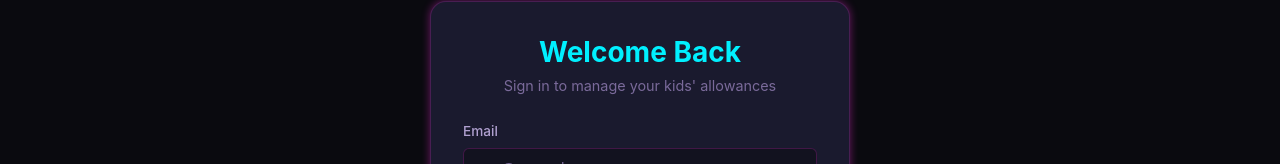
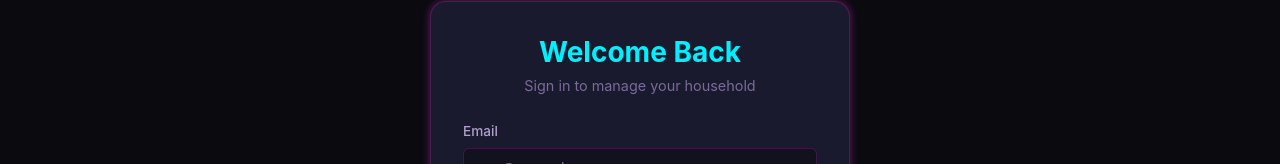
Before and after one commit to trickypig/HouseRules, a React (Vite) app in the folder frontend/: page /login in a window 1280 px wide. Shown: the part 124-288 px from the top of the page. Built offline with nearby package versions, Linux system fonts and the light colour scheme.

Commit message:
Wording changes

```diff
--- a/frontend/src/pages/LoginPage.tsx
+++ b/frontend/src/pages/LoginPage.tsx
@@ -28,7 +28,7 @@ export default function LoginPage() {
     <div className="auth-page">
       <div className="auth-card">
         <h1>Welcome Back</h1>
-        <p className="auth-subtitle">Sign in to manage your kids' allowances</p>
+        <p className="auth-subtitle">Sign in to manage your household</p>
         {error && <div className="error-message">{error}</div>}
         <form onSubmit={handleSubmit}>
           <div className="form-group">
--- a/frontend/src/pages/RegisterPage.tsx
+++ b/frontend/src/pages/RegisterPage.tsx
@@ -29,7 +29,7 @@ export default function RegisterPage() {
     <div className="auth-page">
       <div className="auth-card">
         <h1>Create Account</h1>
-        <p className="auth-subtitle">Start tracking your kids' allowances</p>
+        <p className="auth-subtitle">Start tracking your household</p>
         {error && <div className="error-message">{error}</div>}
         <form onSubmit={handleSubmit}>
           <div className="form-group">
```
